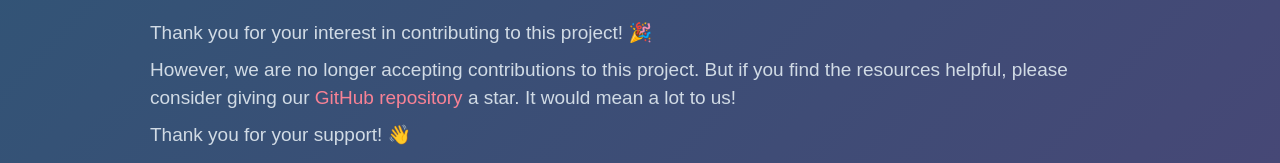
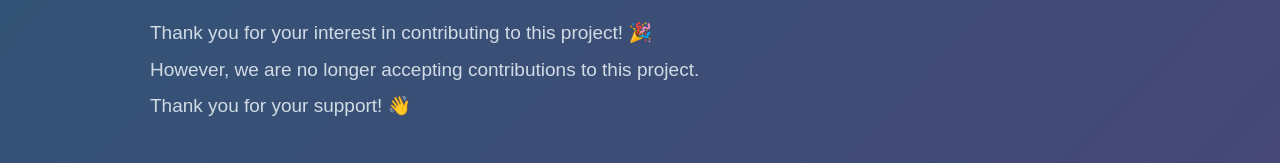
Before and after one commit to Timonwa/techroadmap, a Next.js app: page /contribute in a window 1280 px wide. Shown: the part 576-739 px from the top of the page. Built offline with nearby package versions, Linux system fonts and the light colour scheme.

Commit message:
Remove contribution request from ContributeDescription component

```diff
--- a/components/ContributeDescription.js
+++ b/components/ContributeDescription.js
@@ -10,14 +10,6 @@ export const ContributeDescription = () => {
           <p>Thank you for your interest in contributing to this project! 🎉</p>
           <p>
             However, we are no longer accepting contributions to this project.
-            But if you find the resources helpful, please consider giving our{" "}
-            <a
-              className="paragraphLinks"
-              target="_blank"
-              href="https://github.com/Timonwa/techroadmap">
-              GitHub repository
-            </a>{" "}
-            a star. It would mean a lot to us!
           </p>
           <p>Thank you for your support! 👋</p>
         </div>
```
